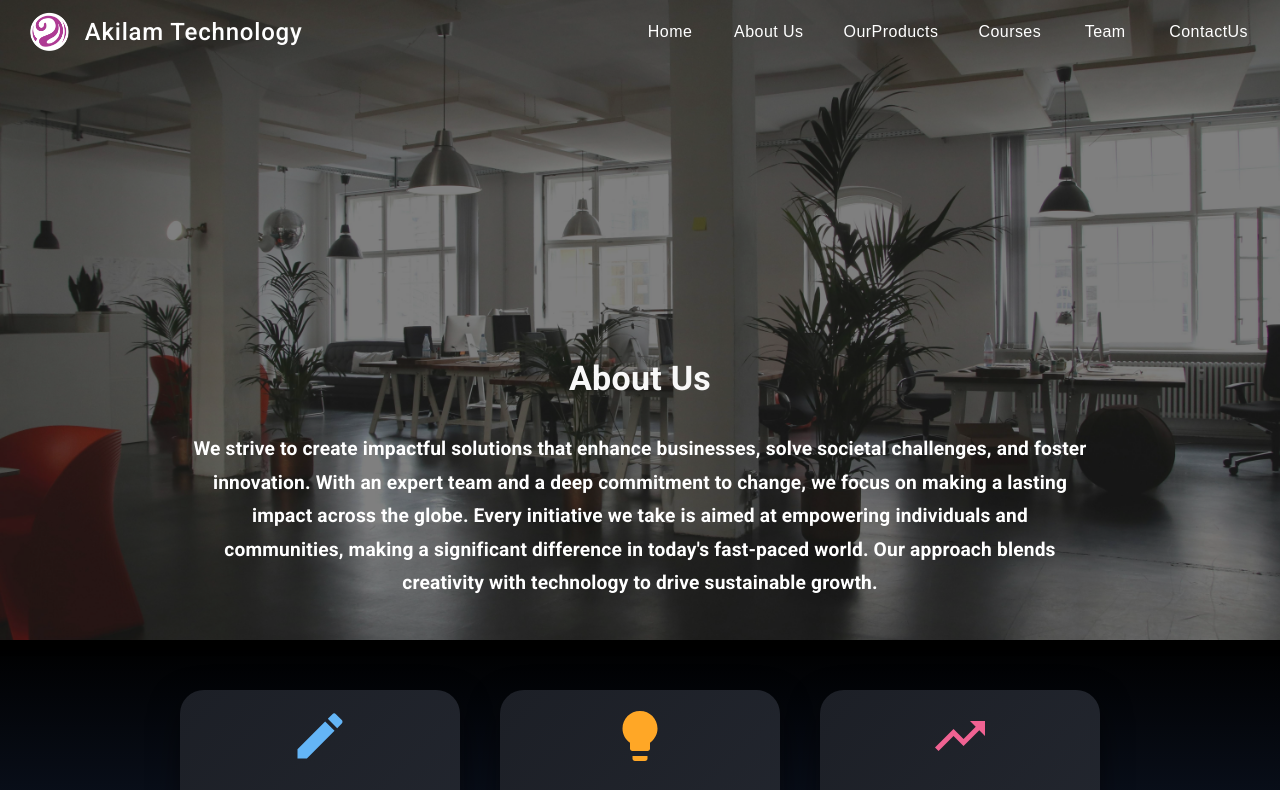
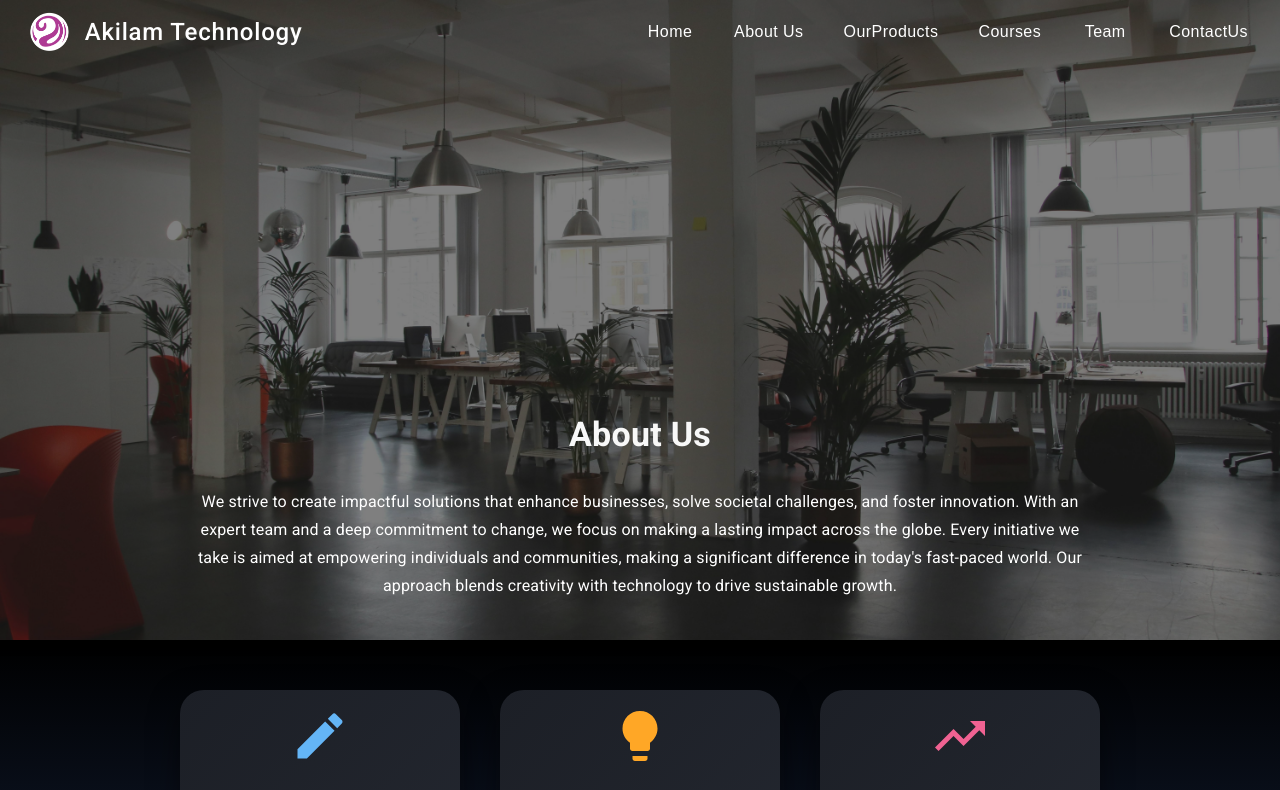
Before and after one commit to Deepan360/akilamwebsite, a React (Vite) app in the folder akilam-website/: page /aboutus in a window 1280 px wide. Shown: the top 790 px of the page. Built offline with nearby package versions, Linux system fonts and the light colour scheme.

Commit message:
variant="h4"           align="center"           sx={{ fontWeight: "bold", mb: 4, color: "#f8f8f8" }} grgrdsg

```diff
--- a/akilam-website/src/pages/AboutUs.jsx
+++ b/akilam-website/src/pages/AboutUs.jsx
@@ -68,8 +68,8 @@ const About = () => {
             color: "#fff",
             maxWidth: "900px",
             mx: "auto",
-            fontSize: "1.2rem",
-            fontWeight: "bold",
+
+
             zIndex: 3,
           }}
         >
```
